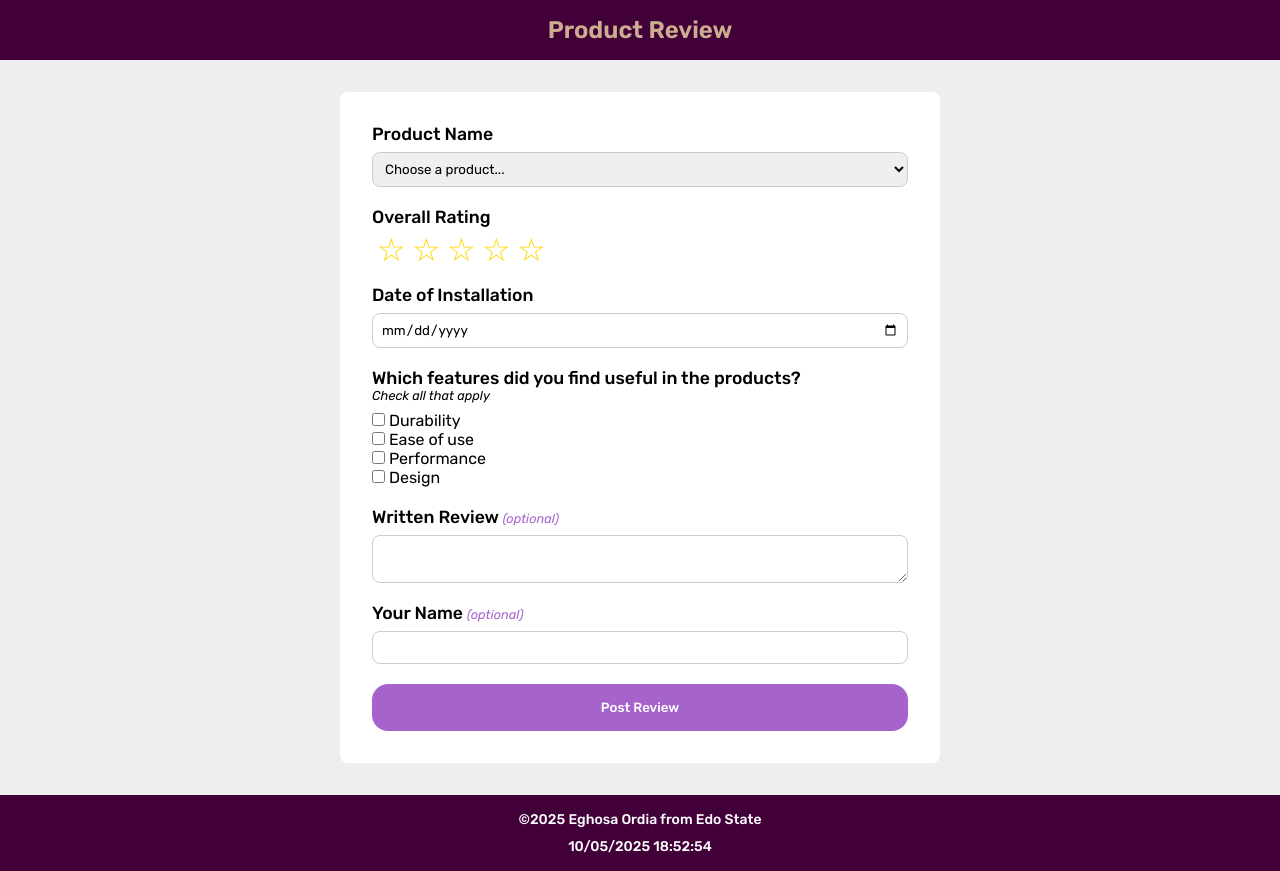
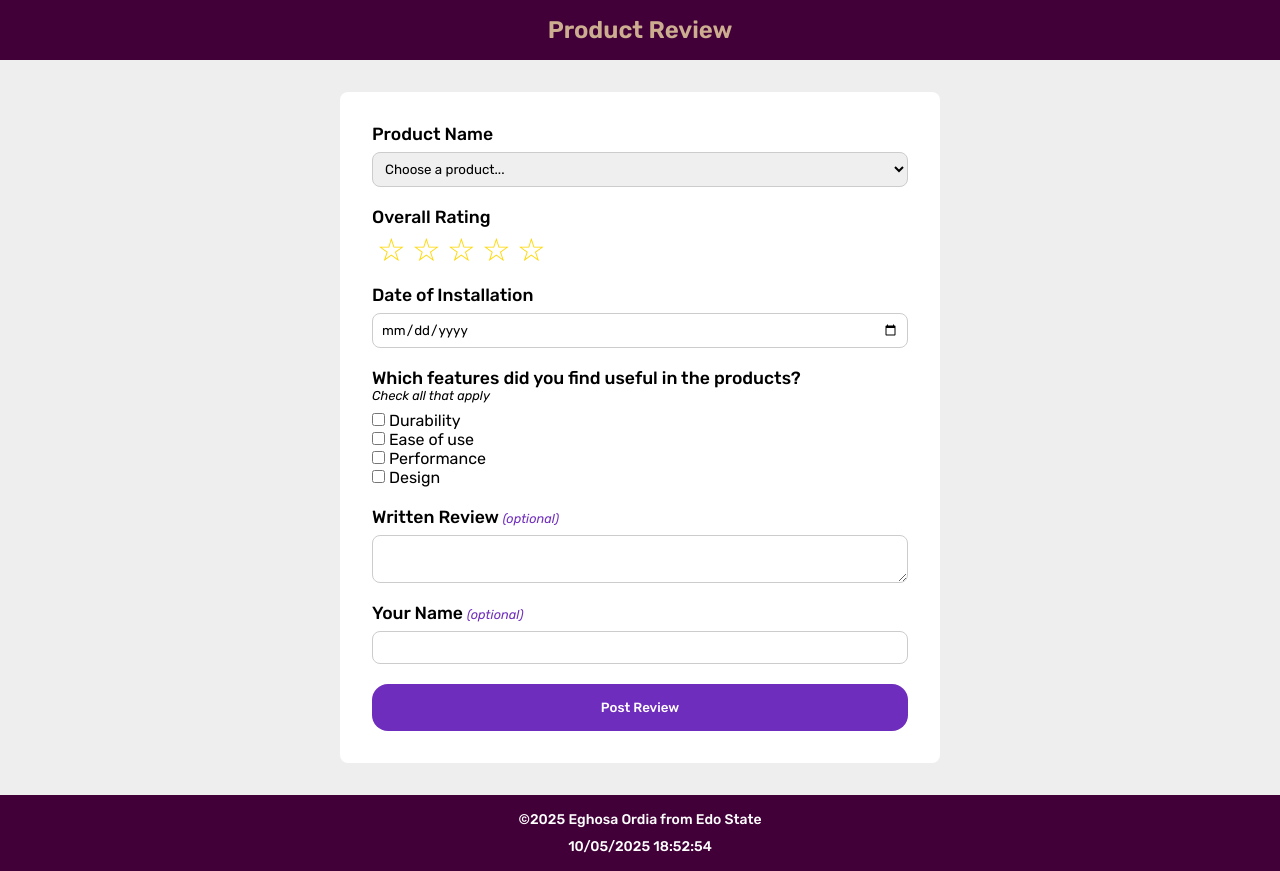
Before and after one commit to EghosaOrdia/wdd131, a plain HTML site: page form.html in a window 1280 px wide. Drawn offline with Linux system fonts and the light colour scheme.

Commit message:
feat: update button and improved span colors to primary for contrast issues

```diff
--- a/styles/form.css
+++ b/styles/form.css
@@ -112,14 +112,13 @@ button {
   font-optical-sizing: auto;
   font-weight: var(--weight-medium);
   font-style: normal;
-  background-color: var(--secondary);
+  background-color: var(--primary);
   color: #fff;
   cursor: pointer;
   transition: all 0.3s ease;
 }
 
 button:hover {
-  background-color: var(--primary);
   transform: scale(1.02);
 }
 
@@ -162,7 +161,7 @@ button:hover {
 }
 
 .reviewspan {
-  color: var(--secondary);
+  color: var(--primary);
   font-size: 0.8rem;
   font-style: italic;
   font-weight: var(--weight-regular);
```
